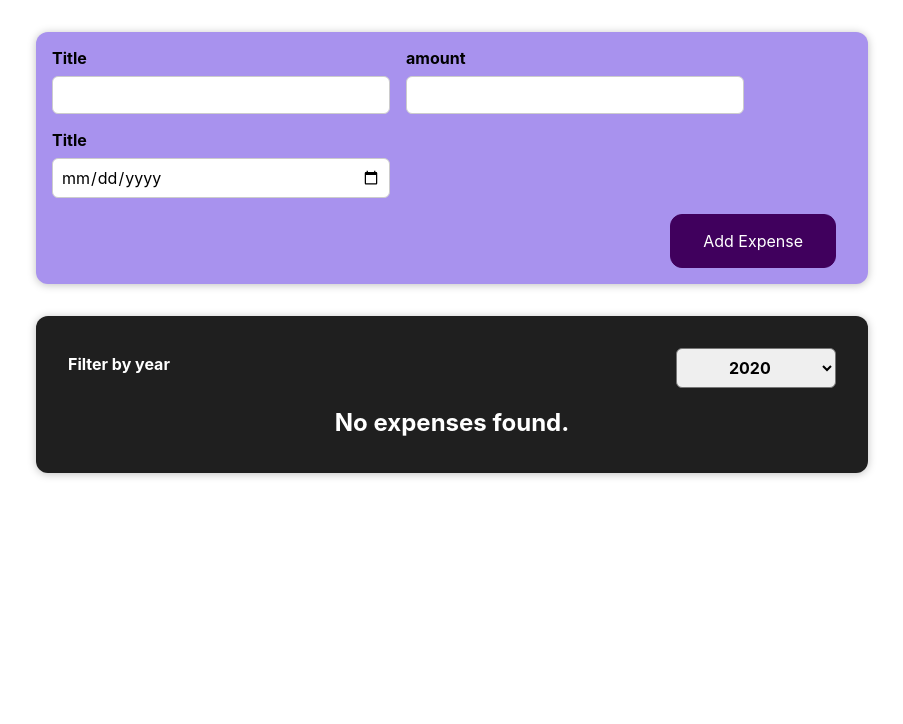
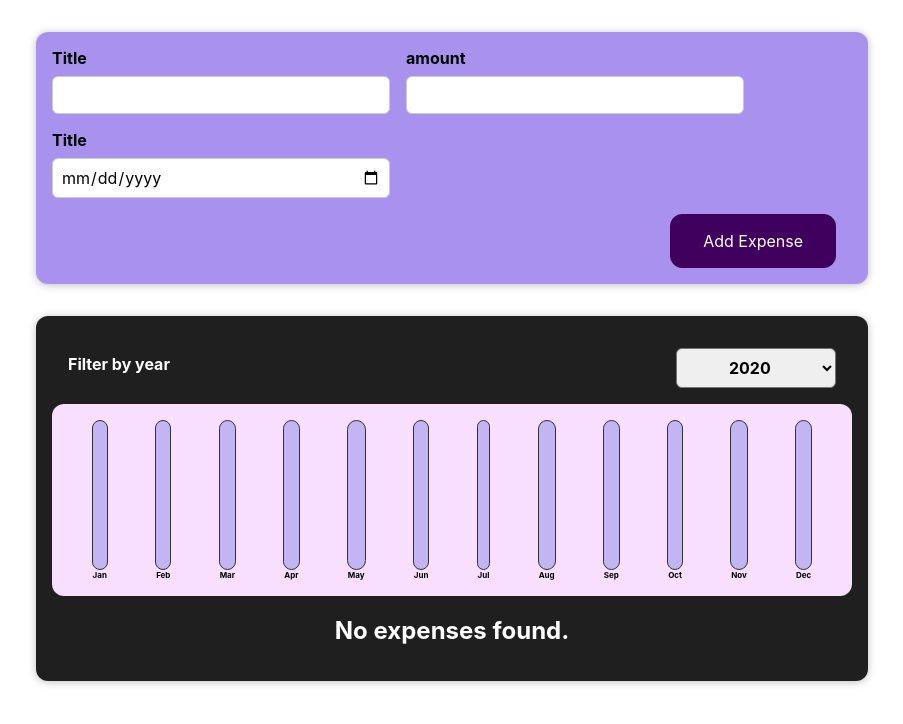
Before and after one commit to AndrewJEON/react-example, a React (Create React App) app: page / in a window 1280 px wide. Shown: the top 724 px of the page, without its empty margins (188-1091 px from the left). Built offline with nearby package versions, Linux system fonts and the light colour scheme.

Commit message:
차트까지 완성

```diff
--- /dev/null
+++ b/src/components/Chart/Chart.css
@@ -0,0 +1,9 @@
+.chart {
+    padding: 1rem;
+    border-radius: 12px;
+    background-color: #f8dfff;
+    text-align: center;
+    display: flex;
+    justify-content: space-around;
+    height: 10rem;
+}
--- /dev/null
+++ b/src/components/Chart/Chart.js
@@ -0,0 +1,21 @@
+import React from 'react';
+import ChartBar from './ChartBar';
+import './Chart.css';
+
+const Chart = props => {
+    const dataPointValues = props.dataPoints.map(dataPoint => dataPoint.value);
+    const totalMaximum = Math.max(...dataPointValues);
+
+    return <div className="chart">
+        {props.dataPoints.map(dataPoint => (
+            <ChartBar
+                key={dataPoint.label}
+                value={dataPoint.value}
+                maxValue={totalMaximum}
+                label={dataPoint.label}
+            />
+        ))}
+    </div>
+};
+
+export default Chart;
--- /dev/null
+++ b/src/components/Chart/ChartBar.css
@@ -0,0 +1,30 @@
+.chart-bar {
+    height: 100%;
+    display: flex;
+    flex-direction: column;
+    align-items: center;
+}
+
+.chart-bar__inner {
+    height: 100%;
+    width: 100%;
+    border: 1px solid #313131;
+    border-radius: 12px;
+    background-color: #c3b4f3;
+    overflow: hidden;
+    display: flex;
+    flex-direction: column;
+    justify-content: flex-end;
+}
+
+.chart-bar__fill {
+    background-color: #4826b9;
+    width: 100%;
+    transition: all 0.3s ease-out;
+}
+
+.chart-bar__label {
+    font-weight: bold;
+    font-size: 0.5rem;
+    text-align: center;
+}
--- /dev/null
+++ b/src/components/Chart/ChartBar.js
@@ -0,0 +1,22 @@
+import React from 'react';
+
+import './ChartBar.css';
+
+const ChartBar = props => {
+
+    let barFillHeight = '0%';
+    if (props.maxValue > 0) {
+        barFillHeight = Math.round((props.value / props.maxValue) * 100);
+    }
+
+    return (
+        <div className="chart-bar">
+            <div className="chart-bar__inner">
+                <div className="chart-bar__fill" style={{height: barFillHeight, backgroundColor: 'red'}}></div>
+            </div>
+            <div className="chart-bar__label">{props.label}</div>
+        </div>
+    );
+};
+
+export default ChartBar;
--- a/src/components/Expenses/Expenses.js
+++ b/src/components/Expenses/Expenses.js
@@ -2,6 +2,7 @@
 import './Expenses.css';
 import ExpensesFilter from './ExpensesFilter';
 import ExpensesList from './ExpensesList';
+import ExpensesChart from './ExpensesChart';
 
 function Expenses(props) {
   const [filteredYear, setFilteredYear] = useState('2020');
@@ -16,8 +17,9 @@
 
   return (
       <div className='expenses'>
-          <ExpensesFilter selected={filteredYear} onChangeFilter={filterChangeHandler} />
-          <ExpensesList items={filteredExpenses} />
+      <ExpensesFilter selected={filteredYear} onChangeFilter={filterChangeHandler} />
+      <ExpensesChart expenses={filteredExpenses} />
+      <ExpensesList items={filteredExpenses} />
 		</div>
 	);
 }
--- /dev/null
+++ b/src/components/Expenses/ExpensesChart.js
@@ -0,0 +1,27 @@
+import React from 'react';
+import Chart from '../Chart/Chart';
+
+const ExpensesChart = props => {
+    const chartDataPoints = [
+        { label: 'Jan', value: 0 },
+        { label: 'Feb', value: 0 },
+        { label: 'Mar', value: 0 },
+        { label: 'Apr', value: 0 },
+        { label: 'May', value: 0 },
+        { label: 'Jun', value: 0 },
+        { label: 'Jul', value: 0 },
+        { label: 'Aug', value: 0 },
+        { label: 'Sep', value: 0 },
+        { label: 'Oct', value: 0 },
+        { label: 'Nov', value: 0 },
+        { label: 'Dec', value: 0 },
+    ];
+
+    for (const expense of props.expenses) {
+        const expenseMonth = expense.date.getMonth(); // starting at 0 => January => 0
+        chartDataPoints[expenseMonth].value += expense.amount;
+    }
+
+    return <Chart dataPoints={chartDataPoints} />
+};
+export default ExpensesChart;
```
